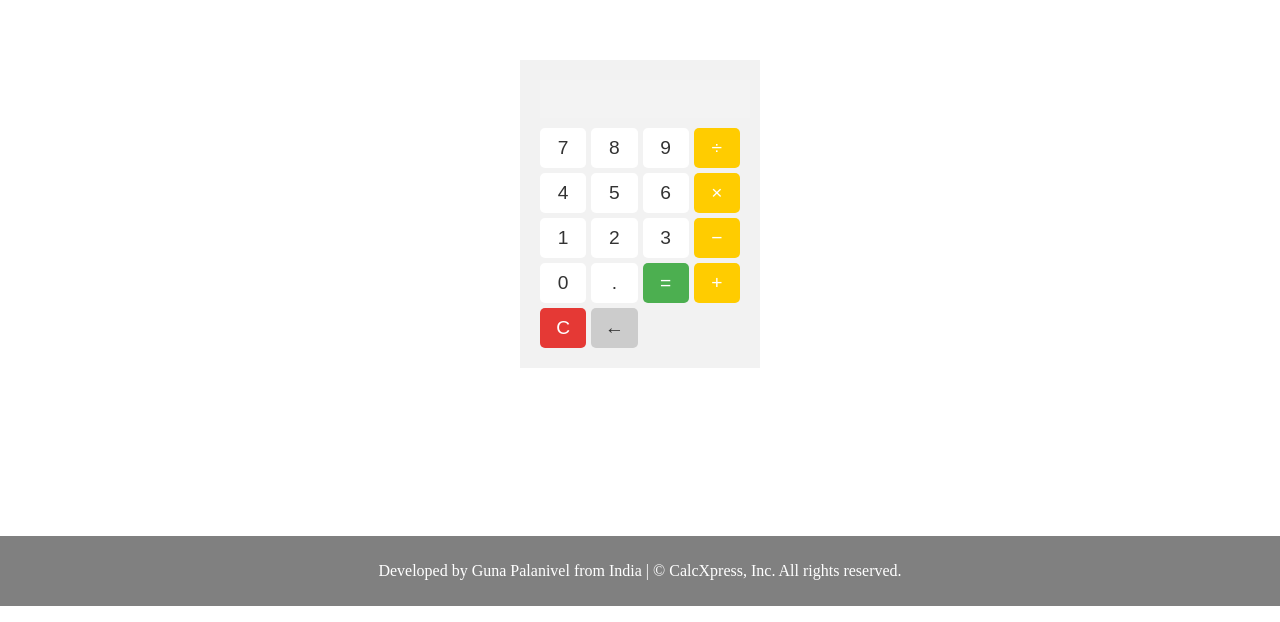
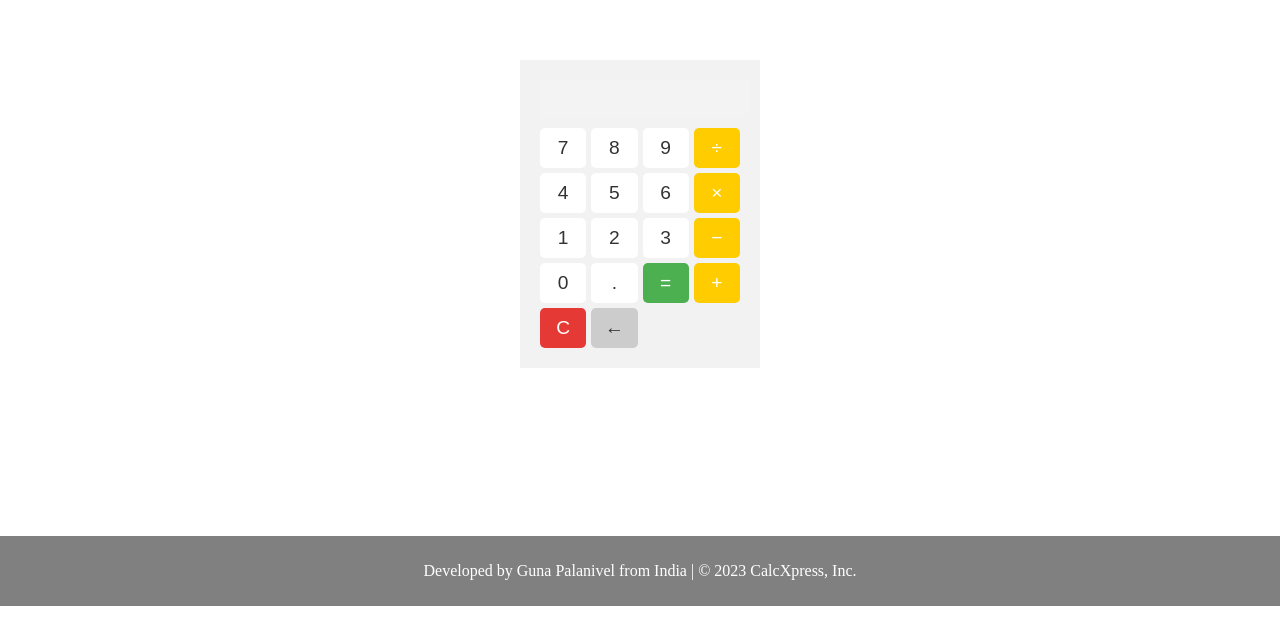
Before and after one commit to GunaPalanivel/CalcXpress, a plain HTML site: page index.html in a window 1280 px wide. Shown: the part 194-816 px from the top of the page. Drawn offline with Linux system fonts and the light colour scheme.

Commit message:
made minor change

```diff
--- a/index.html
+++ b/index.html
@@ -32,7 +32,7 @@
   </div>
   <div class="copyright">
     <p>
-        Developed by Guna Palanivel from India | © CalcXpress, Inc. All rights reserved.
+        Developed by Guna Palanivel from India | © 2023 CalcXpress, Inc.
     </p>
   </div>
   <script src="script.js"></script>
```
